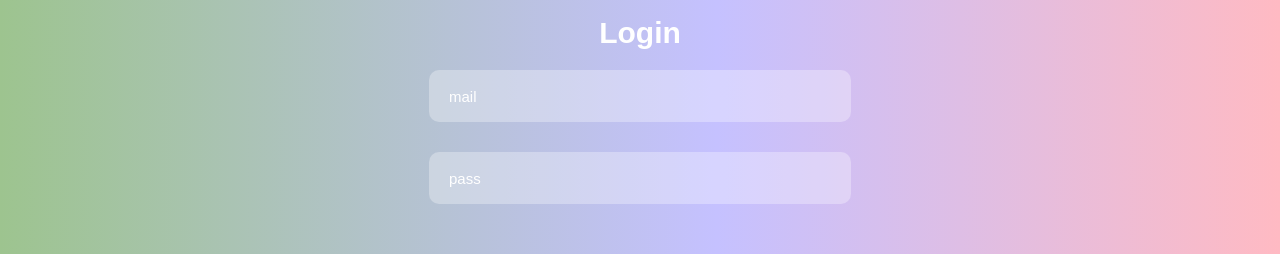
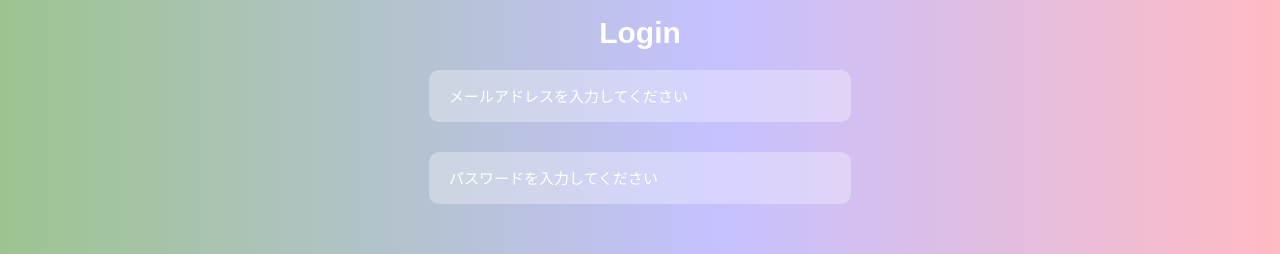
Before and after one commit to MuRaKaMi5253161/cording_test, a React (Create React App) app: page /Login in a window 1280 px wide. Shown: the part 212-466 px from the top of the page. Built offline with nearby package versions, Linux system fonts and the light colour scheme; the HTML template or start-up script is replaced by a standard one.

Commit message:
ログインページのplaceholder修正

```diff
--- a/src/pages/Login/Login.tsx
+++ b/src/pages/Login/Login.tsx
@@ -16,11 +16,11 @@ function Login() {
         <div className='main'>
             <form onSubmit={login}>
                 <div className='mail'>
-                  <input type='mail' className='input' placeholder='mail' />
+                  <input type='mail' className='input' placeholder='メールアドレスを入力してください' />
                 </div>
 
                 <div className='password'>
-                  <input type='pass' className='input' placeholder='pass' />
+                  <input type='pass' className='input' placeholder='パスワードを入力してください' />
                 </div>
 
                 <input type='submit' className='submit' value="Login" />
```
